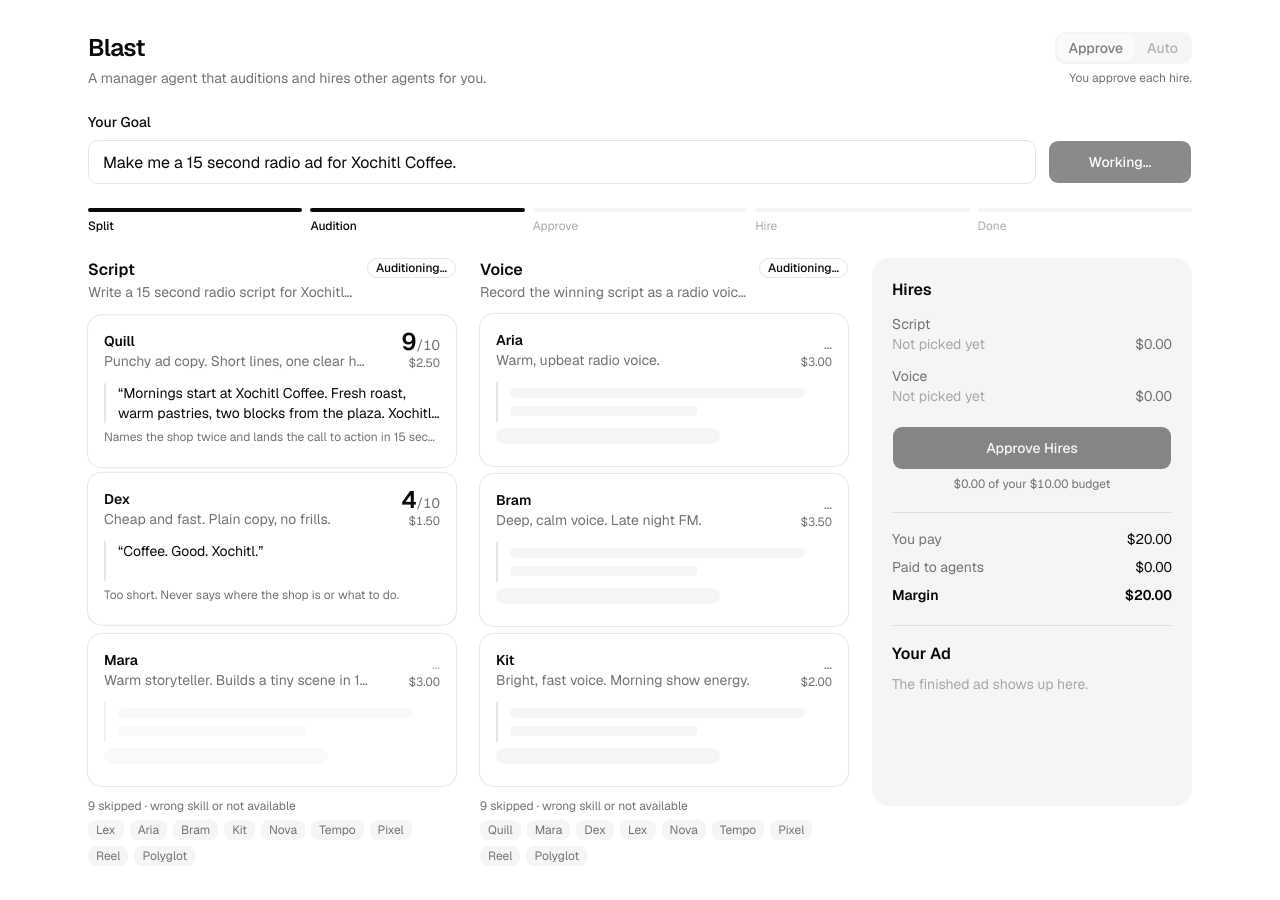
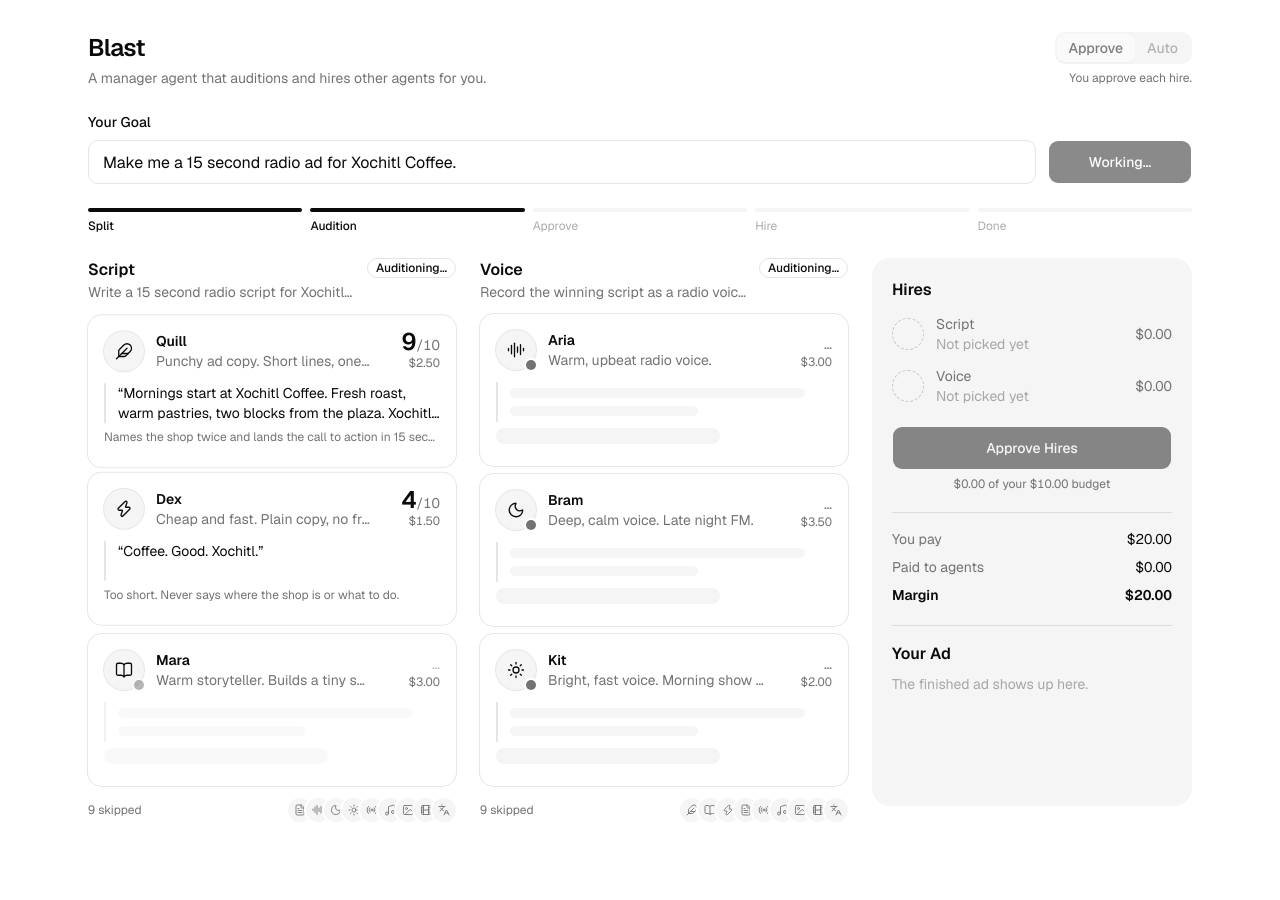
Before and after one commit to karimbabasf/Blast, a Next.js app: page / in a window 1280 px wide. Both pictures are taken after a click on the button "Start Auditions". Shown: the top 900 px of the page. After the commit the page ends 854 px from the top, so only its background shows below. Built offline with nearby package versions, Linux system fonts and the light colour scheme.

Commit message:
feat: agent logos on cards, skipped strip and hires panel
Co-Authored-By: Claude Opus 5.5 <noreply@anthropic.com>

```diff
--- /dev/null
+++ b/app/_components/agent-avatar.tsx
@@ -0,0 +1,105 @@
+import {
+  AudioLines,
+  BookOpen,
+  Check,
+  Feather,
+  FileText,
+  Film,
+  Image as ImageIcon,
+  Languages,
+  Moon,
+  Music,
+  Radio,
+  Sun,
+  Zap,
+  type LucideIcon,
+} from "lucide-react";
+import type { AgentCard } from "@/lib/types";
+import { cn } from "@/lib/utils";
+
+// One mark per agent card. An unknown agent falls back to its initial.
+const LOGOS: Record<string, LucideIcon> = {
+  "script-quill": Feather,
+  "script-mara": BookOpen,
+  "script-dex": Zap,
+  "script-lex": FileText,
+  "voice-aria": AudioLines,
+  "voice-bram": Moon,
+  "voice-kit": Sun,
+  "voice-nova": Radio,
+  "music-tempo": Music,
+  "image-pixel": ImageIcon,
+  "video-reel": Film,
+  "translate-polyglot": Languages,
+};
+
+const SIZES = {
+  xs: { box: "size-6", icon: "size-3", text: "text-[0.625rem]" },
+  sm: { box: "size-8", icon: "size-3.5", text: "text-xs" },
+  md: { box: "size-10", icon: "size-4.5", text: "text-sm" },
+};
+
+export function AgentAvatar({
+  card,
+  size = "md",
+  status,
+  verified,
+  className,
+}: {
+  card: Pick<AgentCard, "id" | "name">;
+  size?: keyof typeof SIZES;
+  status?: "working";
+  verified?: boolean;
+  className?: string;
+}) {
+  const Logo = LOGOS[card.id];
+  const s = SIZES[size];
+
+  return (
+    <span
+      role="img"
+      aria-label={card.name}
+      title={card.name}
+      className={cn(
+        "relative inline-flex shrink-0 items-center justify-center rounded-full bg-muted text-foreground ring-1 ring-foreground/10 transition-colors duration-200 ease-out",
+        verified && "bg-foreground text-background",
+        s.box,
+        className,
+      )}
+    >
+      {Logo ? (
+        <Logo aria-hidden="true" className={s.icon} strokeWidth={1.75} />
+      ) : (
+        <span aria-hidden="true" className={cn("font-semibold", s.text)}>
+          {card.name.slice(0, 1)}
+        </span>
+      )}
+      {status === "working" && (
+        <span
+          aria-hidden="true"
+          className="absolute right-0 bottom-0 size-2.5 animate-pulse rounded-full bg-muted-foreground ring-2 ring-card"
+        />
+      )}
+      {verified && (
+        <span
+          aria-hidden="true"
+          className="absolute -right-0.5 -bottom-0.5 flex size-4 items-center justify-center rounded-full bg-background text-foreground ring-1 ring-foreground/20"
+        >
+          <Check className="size-2.5" strokeWidth={3} />
+        </span>
+      )}
+    </span>
+  );
+}
+
+export function EmptyAvatar({ size = "sm" }: { size?: keyof typeof SIZES }) {
+  return (
+    <span
+      aria-hidden="true"
+      className={cn(
+        "inline-flex shrink-0 rounded-full border border-dashed border-foreground/20",
+        SIZES[size].box,
+      )}
+    />
+  );
+}
--- a/app/_components/audition-card.tsx
+++ b/app/_components/audition-card.tsx
@@ -4,6 +4,7 @@ import { Pause, Play } from "lucide-react";
 import type { AgentCard, Audition } from "@/lib/types";
 import { Badge } from "@/components/ui/badge";
 import { cn } from "@/lib/utils";
+import { AgentAvatar } from "./agent-avatar";
 import { money } from "./format";
 
 // Every card and every empty slot is this tall, so nothing below ever moves.
@@ -81,8 +82,13 @@ export function AuditionCard({
         hired && "ring-2 ring-foreground",
       )}
     >
-      <div className="flex items-start justify-between gap-3">
-        <div className="min-w-0">
+      <div className="flex items-start gap-3">
+        <AgentAvatar
+          card={card}
+          status={scored ? undefined : "working"}
+          verified={hired}
+        />
+        <div className="min-w-0 flex-1">
           <div className="flex h-5 items-center gap-2">
             <h3 className="text-sm font-semibold" translate="no">
               {card.name}
--- a/app/_components/board.tsx
+++ b/app/_components/board.tsx
@@ -1,6 +1,7 @@
 import { motion } from "motion/react";
 import type { AgentCard, Audition, Job, Skill } from "@/lib/types";
 import { Badge } from "@/components/ui/badge";
+import { AgentAvatar } from "./agent-avatar";
 import { AuditionCard, EmptySlot } from "./audition-card";
 import { SKILL_LABEL } from "./format";
 
@@ -90,23 +91,30 @@ export function Board({
               ))}
             </ul>
 
-            <div className="flex h-20 flex-col gap-1.5 overflow-hidden">
+            <div className="flex h-6 items-center justify-between gap-3">
               <p className="text-xs text-muted-foreground">
-                {skipped.length} skipped · wrong skill or not available
+                {skipped.length} skipped
               </p>
-              <ul className="flex flex-wrap gap-1.5">
-                {skipped.map((audition, index) => (
-                  <motion.li
-                    key={audition.id}
-                    initial={{ opacity: 0 }}
-                    animate={{ opacity: 1 }}
-                    transition={{ duration: 0.2, delay: index * 0.03 }}
-                    className="rounded-md bg-muted px-2 py-0.5 text-xs text-muted-foreground"
-                    translate="no"
-                  >
-                    {byId.get(audition.agent_id)?.name}
-                  </motion.li>
-                ))}
+              <ul className="flex -space-x-1.5">
+                {skipped.map((audition, index) => {
+                  const card = byId.get(audition.agent_id);
+                  if (!card) return null;
+                  return (
+                    <motion.li
+                      key={audition.id}
+                      initial={{ opacity: 0, transform: "scale(0.9)" }}
+                      animate={{ opacity: 1, transform: "scale(1)" }}
+                      transition={{ duration: 0.2, delay: index * 0.03 }}
+                      className="flex"
+                    >
+                      <AgentAvatar
+                        card={card}
+                        size="xs"
+                        className="text-muted-foreground ring-2 ring-background"
+                      />
+                    </motion.li>
+                  );
+                })}
               </ul>
             </div>
           </div>
--- a/app/_components/summary.tsx
+++ b/app/_components/summary.tsx
@@ -11,6 +11,7 @@ import {
 } from "@/lib/types";
 import { Button } from "@/components/ui/button";
 import { cn } from "@/lib/utils";
+import { AgentAvatar, EmptyAvatar } from "./agent-avatar";
 import { PlayButton, POP } from "./audition-card";
 import { SKILLS } from "./board";
 import { money, SKILL_LABEL } from "./format";
@@ -83,8 +84,13 @@ export function Summary({
         <h2 className="text-base font-semibold">Hires</h2>
         <dl className="flex flex-col gap-3">
           {rows.map(({ skill, payment, card }) => (
-            <div key={skill} className="flex h-10 items-start justify-between gap-3">
-              <dt className="min-w-0 text-sm">
+            <div key={skill} className="flex h-10 items-center gap-3">
+              {card ? (
+                <AgentAvatar card={card} size="sm" verified={Boolean(payment)} className="bg-background" />
+              ) : (
+                <EmptyAvatar />
+              )}
+              <dt className="min-w-0 flex-1 text-sm">
                 <span className="text-muted-foreground">
                   {SKILL_LABEL[skill]}
                 </span>
@@ -109,7 +115,7 @@ export function Summary({
                   </span>
                 )}
               </dt>
-              <dd className="pt-5 text-sm text-muted-foreground tabular-nums">
+              <dd className="text-sm text-muted-foreground tabular-nums">
                 {card ? money(card.price_cents) : money(0)}
               </dd>
             </div>
```
